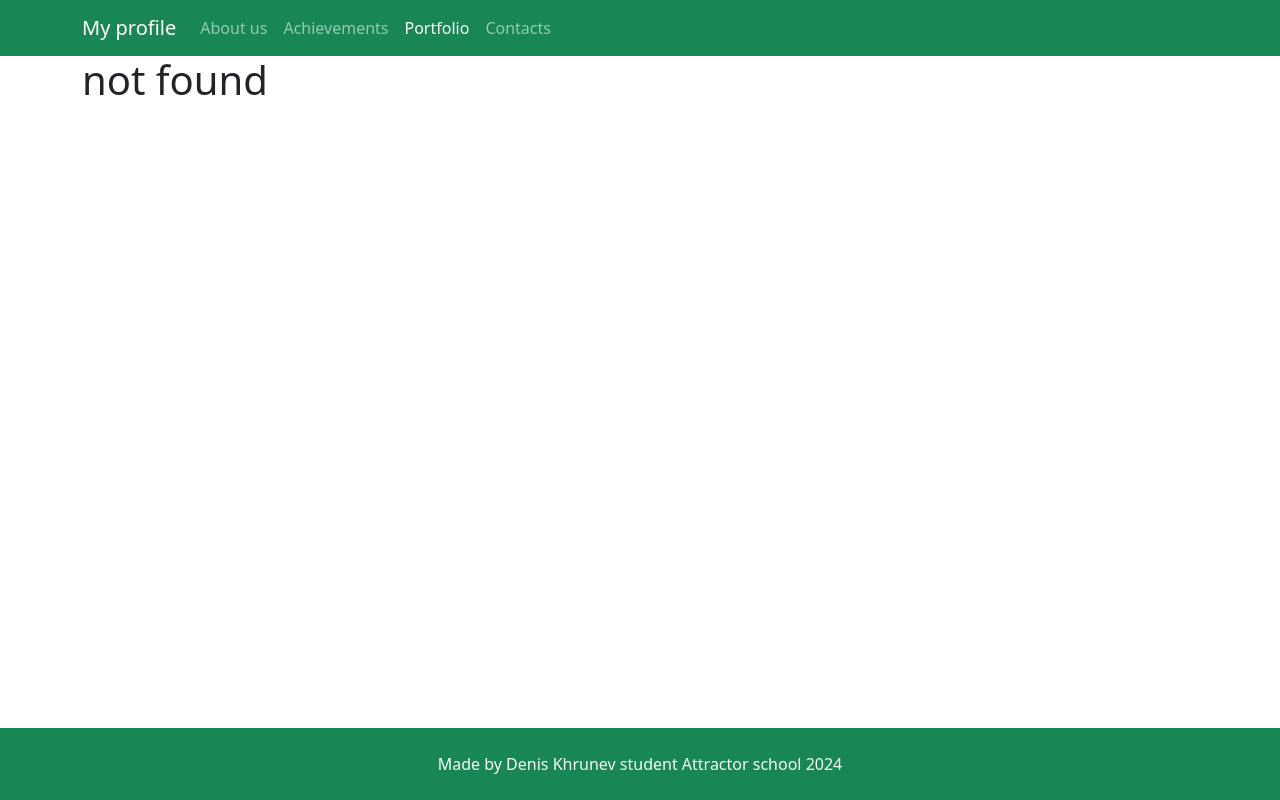
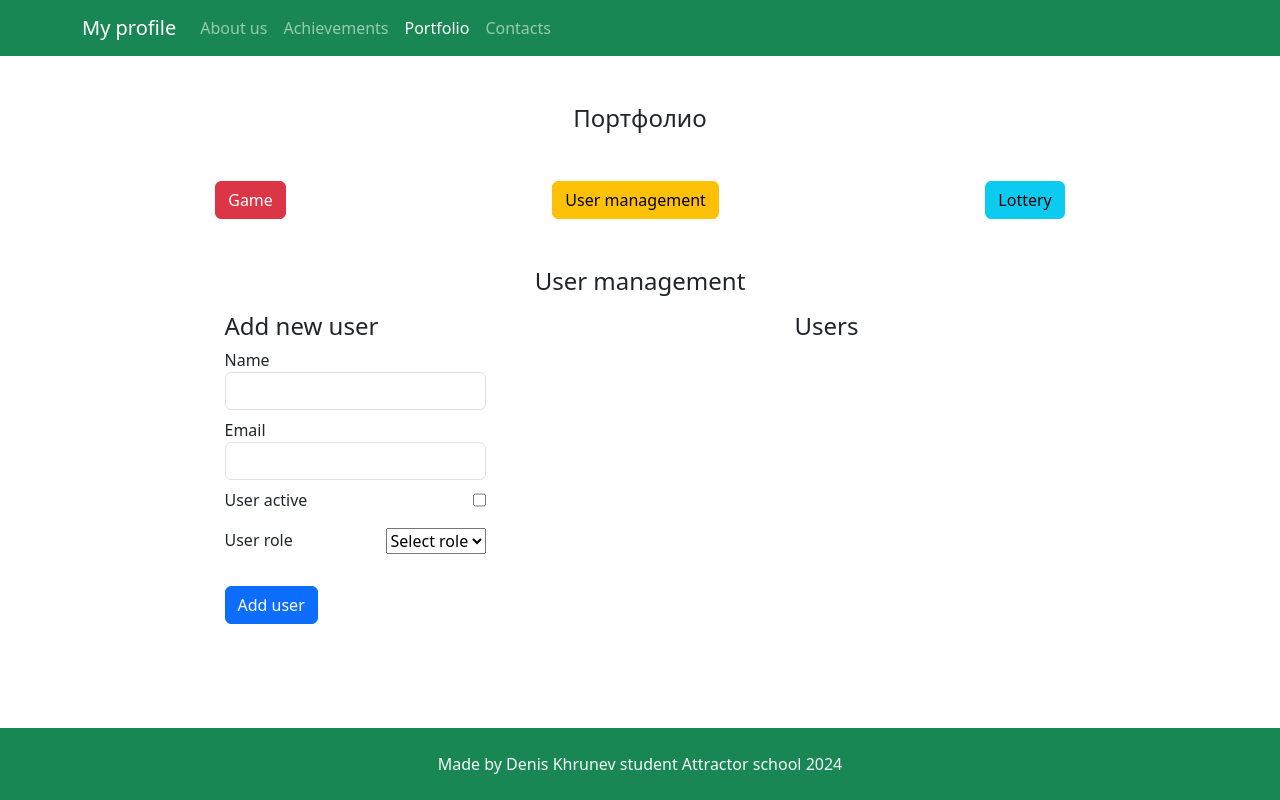
Before and after one commit to MrDenis2024/homework62, a React (Vite) app: page /portfolio/user-management in a window 1280 px wide. Before the commit this address had no page. Built offline with nearby package versions, Linux system fonts and the light colour scheme.

Commit message:
Создан контейнер UserManagement и его структура отвечающий за отрисовку информации на странице Portfolio/User-Management

```diff
--- a/src/App.tsx
+++ b/src/App.tsx
@@ -6,6 +6,7 @@ import Contacts from './containers/Contacts/Contacts';
 import Achievements from './containers/Achievements/Achievements';
 import Portfolio from './containers/Portfolio/Portfolio';
 import Game from './containers/Game/Game';
+import UserManagement from './containers/UserManagement/UserManagement';
 
 const App = () => {
 
@@ -20,6 +21,7 @@ const App = () => {
           <Route path='/achievements' element={<Achievements />} />
           <Route path='/portfolio' element={<Portfolio />} >
             <Route path='game' element={<Game />} />
+            <Route path='user-management' element={<UserManagement />} />
           </Route>
           <Route path='/contacts' element={<Contacts />} />
           <Route path='*' element={<h1>not found</h1>} />
--- /dev/null
+++ b/src/components/UserForm/UserForm.tsx
@@ -0,0 +1,75 @@
+import React, {useState} from 'react';
+import {User, UserMutation} from '../../types';
+
+interface Props {
+  onSubmit: (user: User) => void;
+}
+
+const UserForm: React.FC<Props> = ({onSubmit}) => {
+  const [userMutation, setUserMutation] = useState<UserMutation>({
+    name: '',
+    email: '',
+    active: false,
+    role: '',
+  });
+
+  const changeUser = (event: React.ChangeEvent<HTMLInputElement | HTMLSelectElement>) => {
+    setUserMutation((prevState) => ({
+      ...prevState,
+      [event.target.name]: event.target.value,
+    }));
+  };
+
+  const changeActivity = (event: React.ChangeEvent<HTMLInputElement>) => {
+    setUserMutation((prevState) => ({
+      ...prevState,
+      [event.target.name]: event.target.checked,
+    }));
+  };
+
+  const onFormSubmit = (event: React.FormEvent) => {
+    event.preventDefault();
+
+    onSubmit({
+      id: Math.random().toString(),
+      ...userMutation,
+    });
+
+    setUserMutation({
+      name: '',
+      email: '',
+      active: false,
+      role: '',
+    });
+  };
+
+  return (
+    <form onSubmit={onFormSubmit}>
+      <h4>Add new user</h4>
+      <div className='form-group mb-2'>
+        <label htmlFor='name'>Name</label>
+        <input type="text" name='name' id='name' className='form-control' required onChange={changeUser} value={userMutation.name}/>
+      </div>
+      <div className='form-group mb-2'>
+        <label htmlFor='email'>Email</label>
+        <input type="email" name='email' id='email' className='form-control' required onChange={changeUser} value={userMutation.email}/>
+      </div>
+      <div className='form-group d-flex justify-content-between mb-3'>
+        <label htmlFor='active'>User active</label>
+        <input type="checkbox" name='active' id='active' className='ms-3' onChange={changeActivity} checked={userMutation.active} />
+      </div>
+      <div className='form-group d-flex justify-content-between mb-4' >
+        <label htmlFor='role'>User role</label>
+        <select name="role" id="role" required onChange={changeUser} value={userMutation.role}>
+          <option value="">Select role</option>
+          <option value="User">User</option>
+          <option value="Editor">Editor</option>
+          <option value="Admin">Admin</option>
+        </select>
+      </div>
+      <button type='submit' className='btn btn-primary mt-2'>Add user</button>
+    </form>
+  );
+};
+
+export default UserForm;
--- /dev/null
+++ b/src/components/Users/UserItem.tsx
@@ -0,0 +1,21 @@
+import React from 'react';
+import {User} from '../../types';
+
+interface Props {
+  user: User;
+}
+
+const UserItem: React.FC<Props> = ({user}) => {
+  return (
+    <div className='card mb-3'>
+      <div className='card-body text-start'>
+        <p className='card-text mb-0'>Name: {user.name}</p>
+        <p className='card-text mb-0'>Email: {user.email}</p>
+        <p className='card-text mb-0'>Activity: {user.active ? <span>Active</span> : <span>Not active</span>}</p>
+        <p className='card-text mb-0'>Role: {user.role}</p>
+      </div>
+    </div>
+  );
+};
+
+export default UserItem;
--- /dev/null
+++ b/src/components/Users/Users.tsx
@@ -0,0 +1,20 @@
+import React from 'react';
+import {User} from '../../types';
+import UserItem from './UserItem';
+
+interface Props {
+  users: User[];
+}
+
+const Users: React.FC<Props> = ({users}) => {
+  return (
+    <>
+      <h4>Users</h4>
+      {users.map((user: User) => (
+        <UserItem key={user.id} user={user} />
+      ))}
+    </>
+  );
+};
+
+export default Users;
--- /dev/null
+++ b/src/containers/UserManagement/UserManagement.tsx
@@ -0,0 +1,28 @@
+import {useState} from 'react';
+import {User} from '../../types';
+import UserForm from '../../components/UserForm/UserForm';
+import Users from '../../components/Users/Users';
+
+const UserManagement = () => {
+  const [users, setUsers] = useState<User[]>([]);
+
+  const addUser = (user: User) => {
+    setUsers((prevState) => [...prevState, user]);
+  };
+
+  return (
+    <div>
+      <h4 className='text-center mb-3'>User management</h4>
+      <div className='row mt-2 justify-content-around'>
+        <div className='col-3'>
+          <UserForm onSubmit={addUser}/>
+        </div>
+        <div className='col-3'>
+          <Users users={users}/>
+        </div>
+      </div>
+    </div>
+  );
+};
+
+export default UserManagement;
```
Also changed, not shown: src/types.ts (+15 -0 lines).
